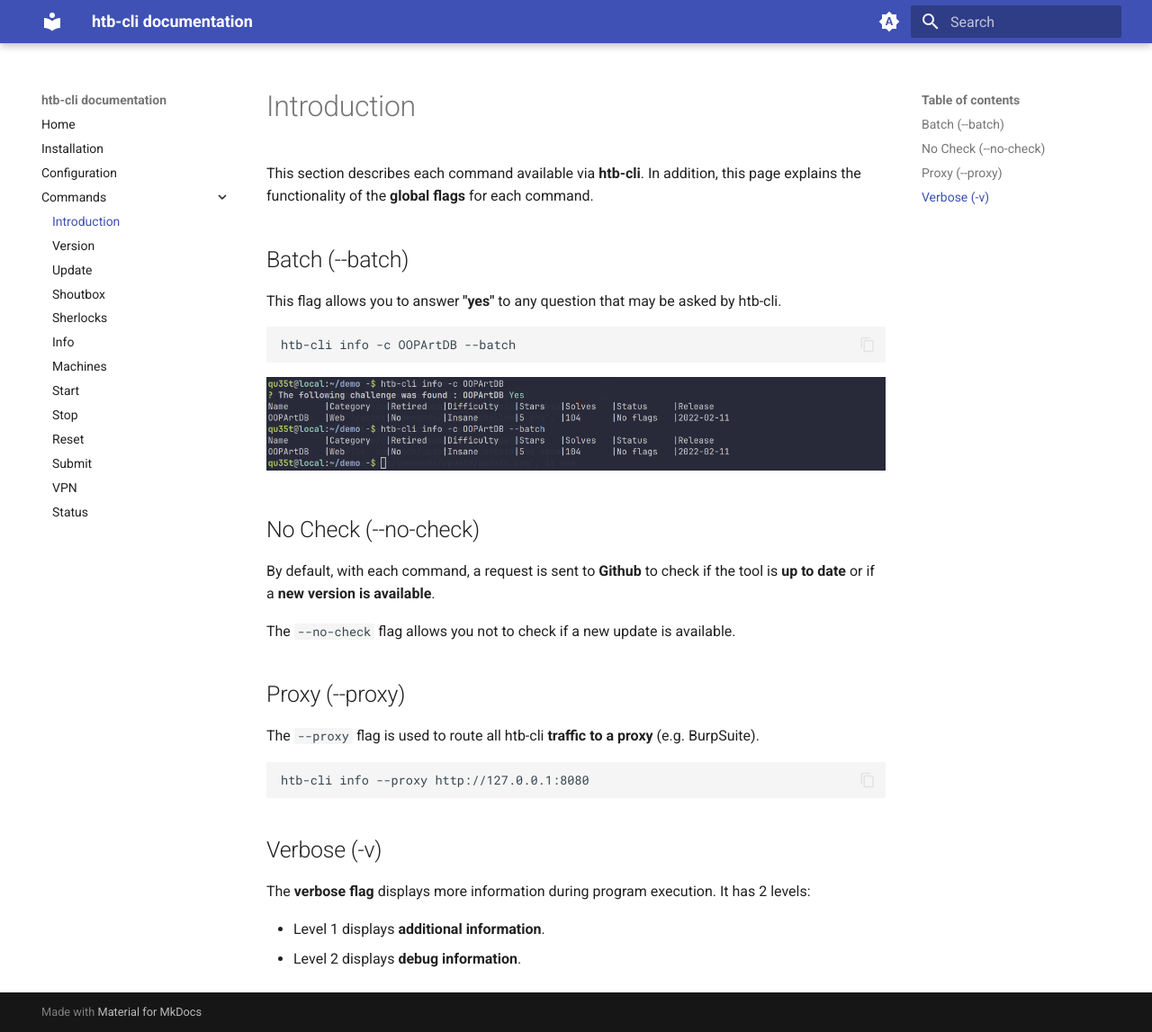
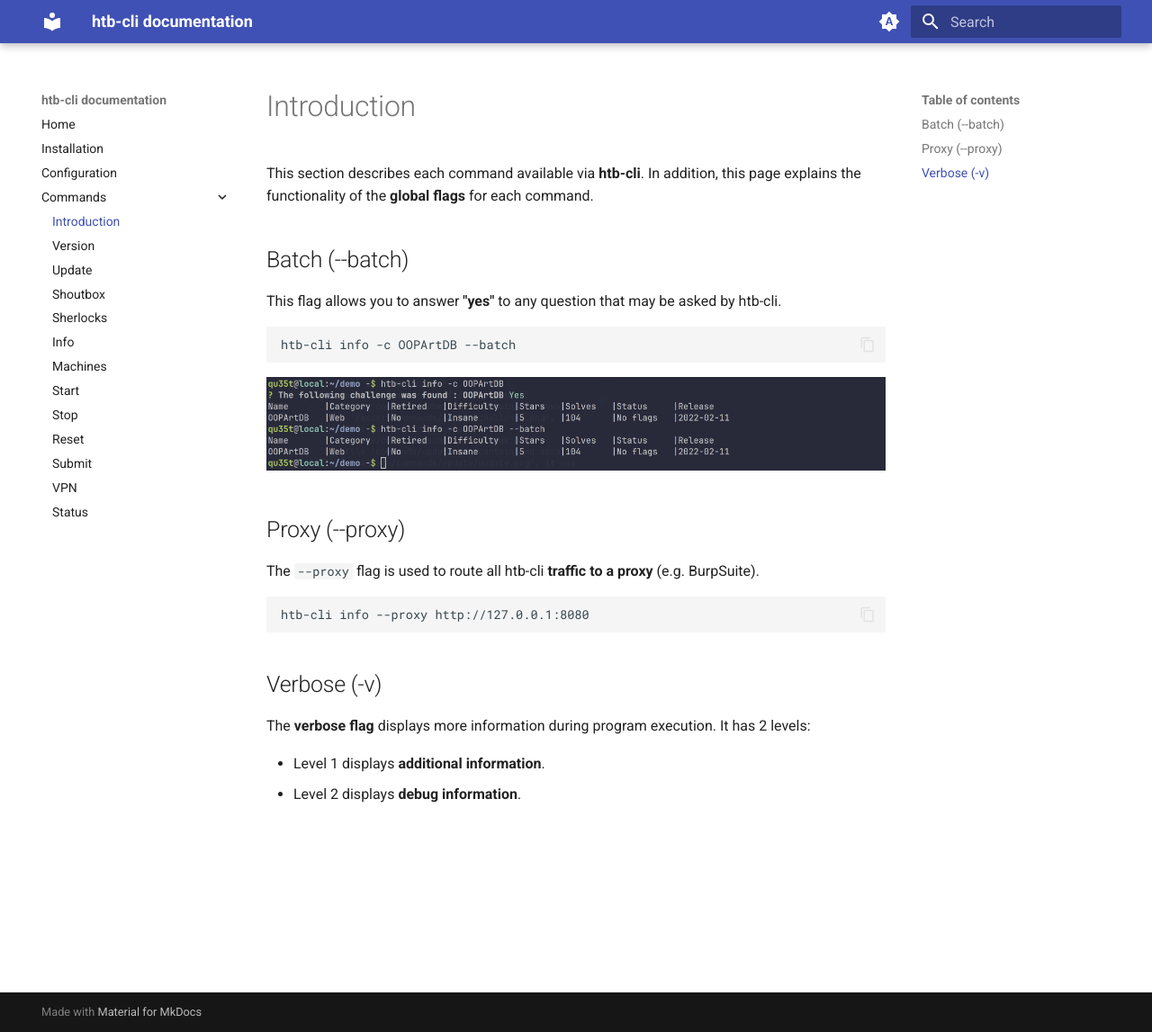
Before and after one commit to GoToolSharing/htb-cli-documentation, an MkDocs documentation site: the page built from docs/commands/introduction.md, in a window 1280 px wide and 1147 px high. Shown: the whole window at 90% size. Built offline with MkDocs 1.6.1 and Material for MkDocs 9.7.7, drawn with Linux system fonts in a browser that asks for light colours.

Commit message:
Remove --no-check flag for the moment

```diff
--- a/docs/commands/introduction.md
+++ b/docs/commands/introduction.md
@@ -12,11 +12,11 @@
 
 ![Batch](/assets/commands/globals/batch.png)
 
-## No Check (--no-check)
+<!-- ## No Check (--no-check)
 
 By default, with each command, a request is sent to **Github** to check if the tool is **up to date** or if a **new version is available**.
 
-The `--no-check` flag allows you not to check if a new update is available.
+The `--no-check` flag allows you not to check if a new update is available. -->
 
 ## Proxy (--proxy)
 
```
